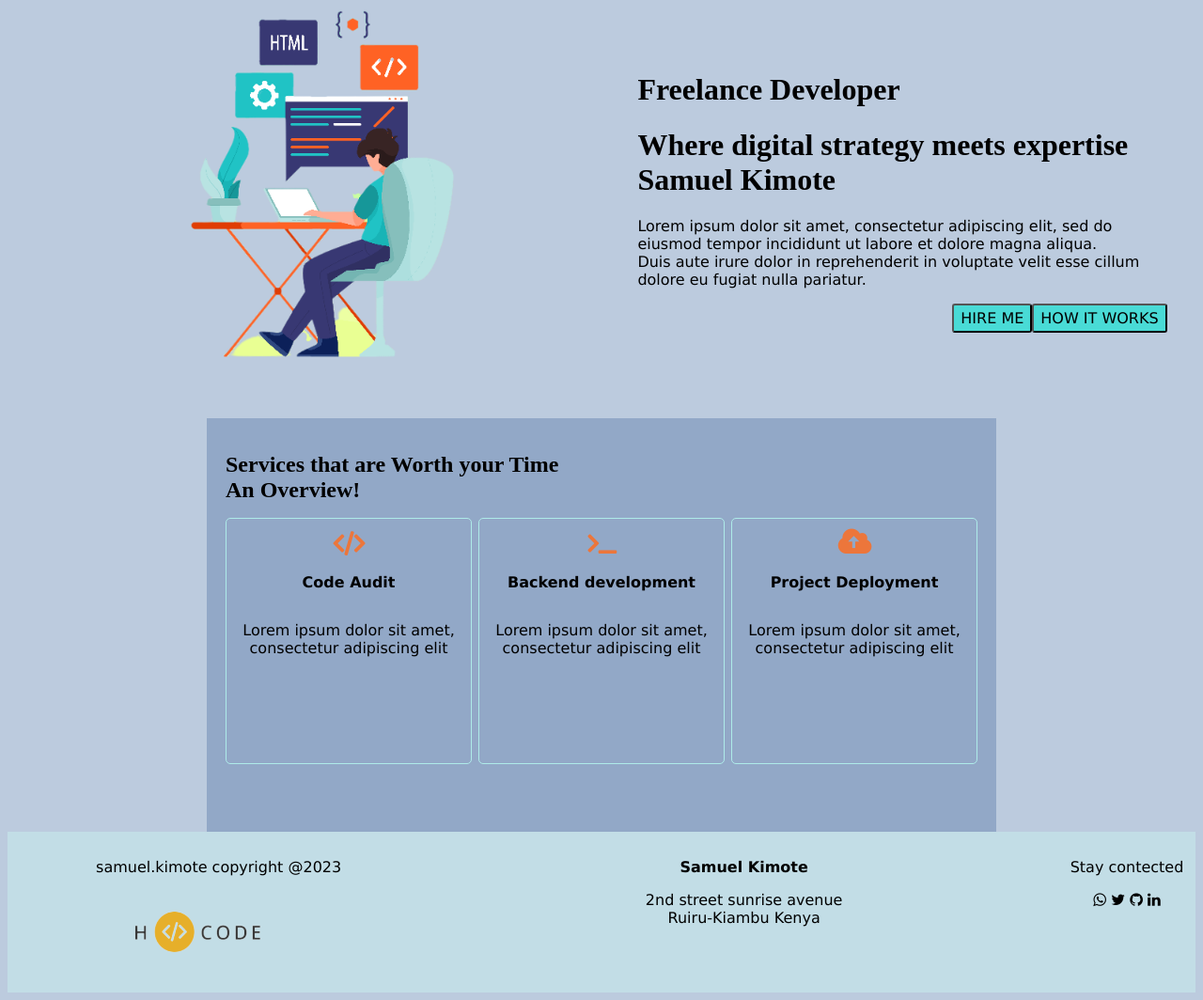
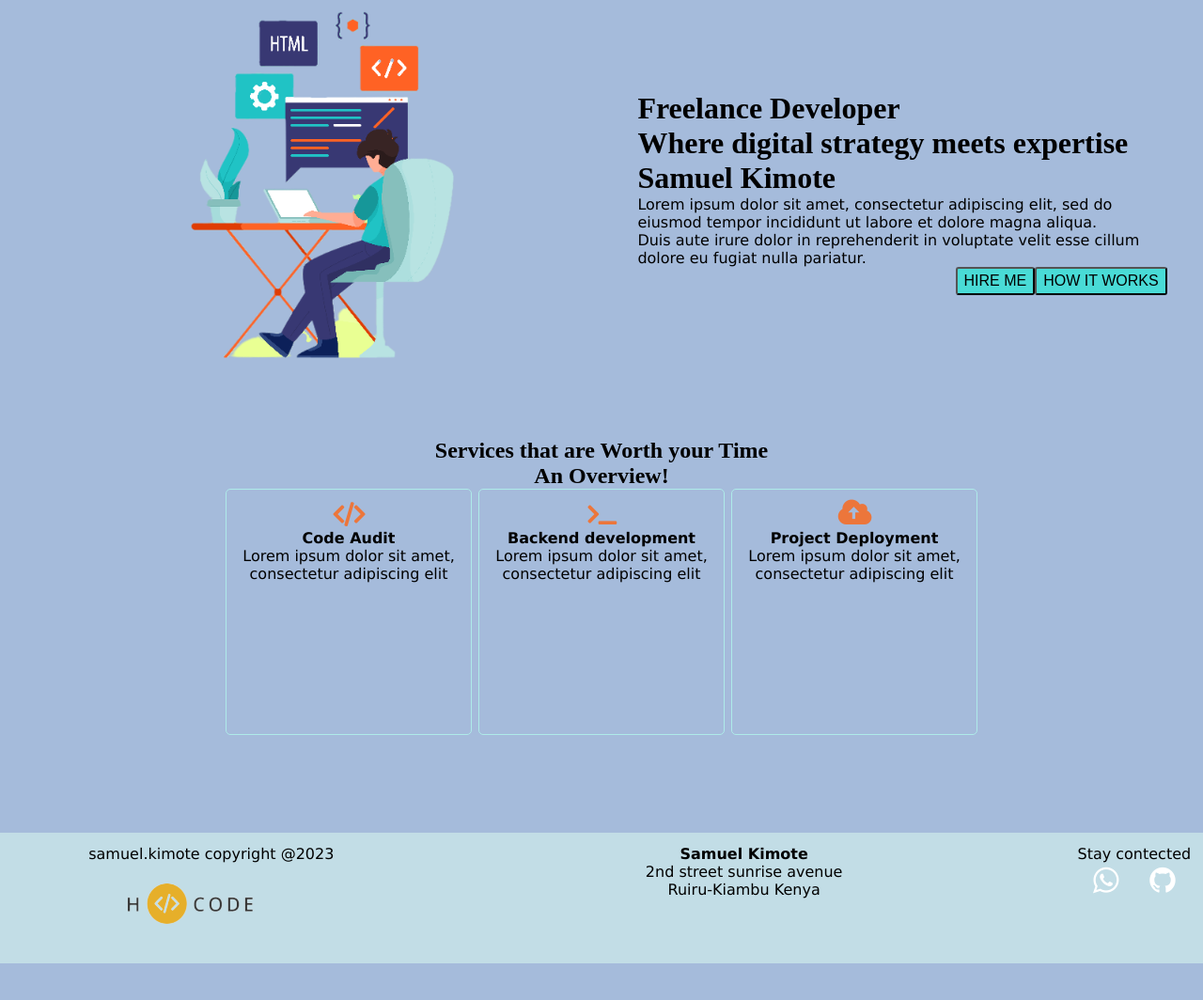
Before and after one commit to ReadsKe/Phase-0-Project, a plain HTML site: page Index.html in a window 1280 px wide. Shown: the part 206-1270 px from the top of the page at 94% size. After the commit the page ends 1231 px from the top, so only its background shows below. Drawn offline with Linux system fonts and the light colour scheme.

Commit message:
Progress

```diff
--- a/Index.html
+++ b/Index.html
@@ -96,11 +96,13 @@
             <div>
                 <p>Stay contected</p>
                 <!-- Icons -->
-                <div id="Icons">
-                     <i class="fa fa-whatsapp" aria-hidden="true"></i>
-                    <i class="fa fa-twitter" aria-hidden="true"></i>
-                    <i class="fa fa-github" aria-hidden="true"></i>
-                    <i class="fa fa-linkedin" aria-hidden="true"></i>
+                <div id="icons">
+                    <div class="whatsapp">
+                        <a href="https://api.whatsapp.com/send?phone=0712044330" target="_blank"><i class="fa fa-whatsapp" aria-hidden="true"></i></a>
+                    </div>
+                    <div class="github">
+                        <a href="https://github.com/ReadsKe" target="_blank"><i class="fa fa-github" aria-hidden="true"></i></a>
+                    </div>
                 </div>
 
             </div>
--- a/style.css
+++ b/style.css
@@ -2,14 +2,14 @@
 *
 {
 
-    font-family: inherit;
     font-size: 100%;
+    margin: 0px;
 
 }
 body
 {
     font-family:Verdana, Geneva, Tahoma, sans-serif;
-    background-color:#bccbde;
+    background-color:#a5bbdb;
 }
 a{
     text-decoration: none;
@@ -95,12 +95,12 @@ button:hover
     padding: 20px;
     margin: auto;
     background-size: cover;
-    background-color: #92a8c7;
 }
 #Services h1
 {
     font-size:x-large;
     font-family: 'Times New Roman', Times, serif;
+    text-align: center;
 
 }
 #Services .cards-container
@@ -132,32 +132,6 @@ button:hover
 
 
 
-
-
-
-
-
-
-
-
-
-
-
-
-
-
-
-
-
-
-
-
-
-
-
-
-
-
 /* footer */
 footer
 {
@@ -178,3 +152,22 @@ Footer .Row2
     align-items: baseline;
 
 }
+Footer #icons
+{
+    display: flex;
+    flex-direction: row;
+    justify-content: space-around;
+}
+Footer #icons .whatsapp
+{
+    font-size: xx-large;
+    font-weight: 400;
+
+
+
+}
+Footer #icons .github
+{
+    font-size: xx-large;
+
+}
```
